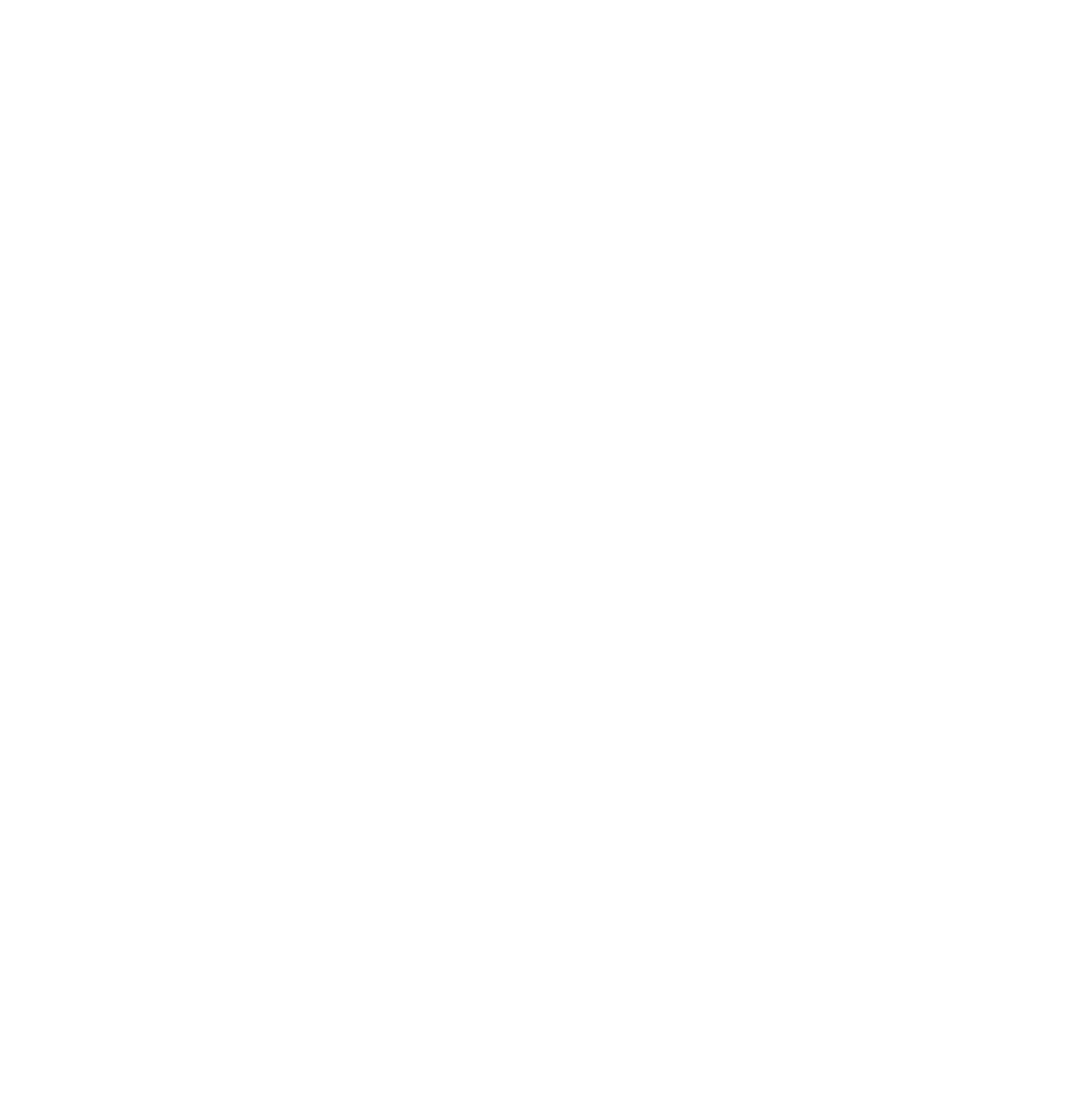
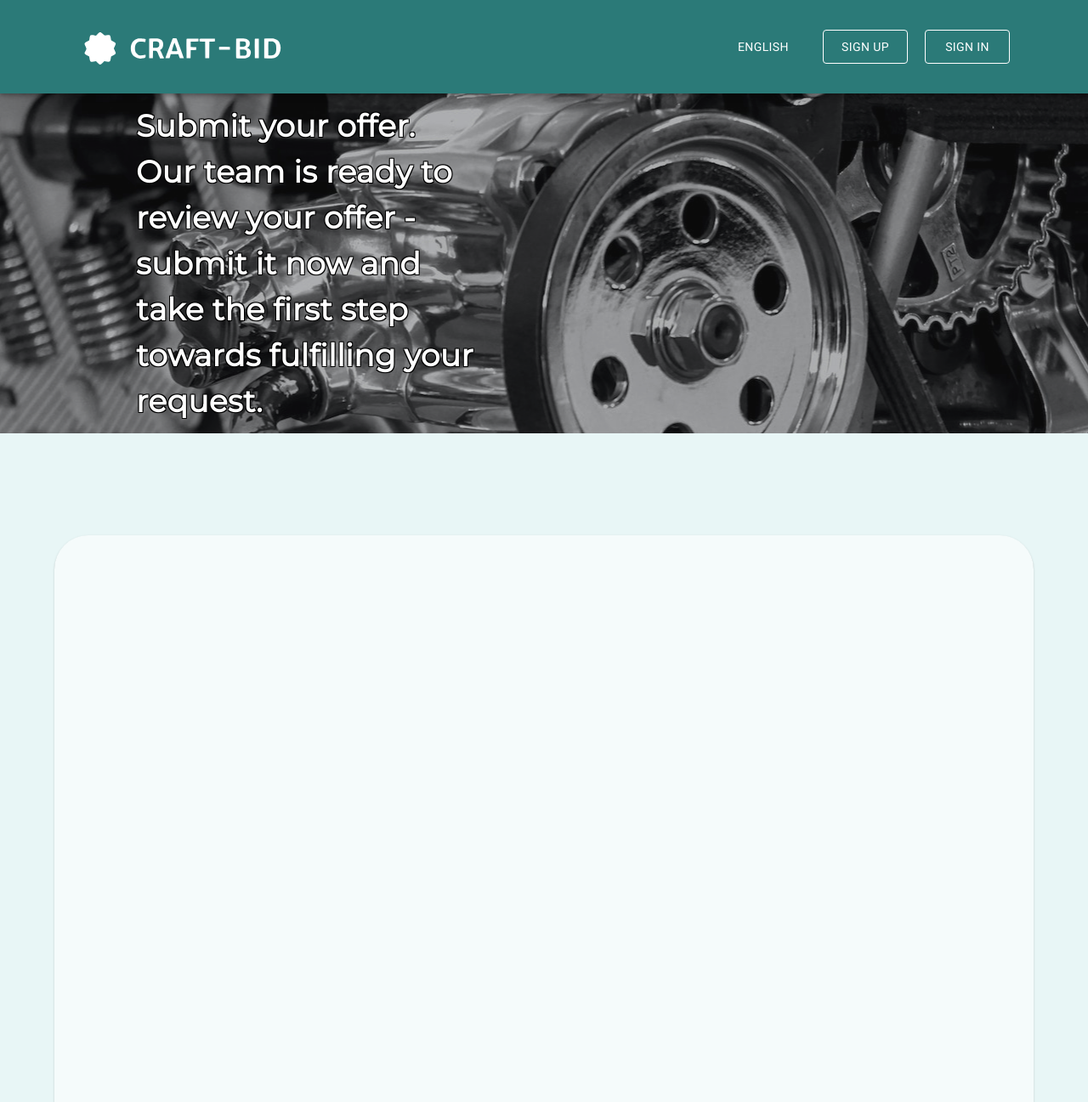
Before and after one commit to Craft-bid/ecom-craft-bid-website, a React (Vite) app: page /submit_offer in a window 1280 px wide. Before the commit this address had no page. Shown: the top 1297 px of the page at 85% size. Before the commit the page ends 800 px from the top, so only its background shows below. Built offline with nearby package versions, Linux system fonts and the light colour scheme.

Commit message:
feat: added basic offer page skeleton

```diff
--- a/src/App.tsx
+++ b/src/App.tsx
@@ -1,5 +1,6 @@
 import { Route, Routes } from 'react-router-dom';
 import { HomePage } from './pages/HomePage';
+import { OfferPage } from './pages/OfferPage';
 import '@fontsource/montserrat';
 import '@fontsource/lato';
 
@@ -10,6 +11,10 @@
         path='/'
         element={<HomePage />}
       />
+      <Route
+        path='/submit_offer'
+        element={<OfferPage />}
+      />
     </Routes>
   );
 }
--- a/src/pages/OfferPage.tsx
+++ b/src/pages/OfferPage.tsx
@@ -1 +1,33 @@
-export function OfferPage() {}
+import { Header } from '../templates/Header/Header';
+import { Grid } from '@mui/material';
+import { HeroSection } from '../components/HeroSection/HeroSection';
+import heroImage from '../assets/offer-hero.png';
+import { HeroSectionProps } from '../components/HeroSection/HeroSection.types';
+import { Footer } from '../templates/Footer/Footer';
+import { OfferContent } from '../templates/OfferContent/OfferContent';
+
+export function OfferPage() {
+  const heroSectionProps: HeroSectionProps = {
+    image: heroImage,
+    imageHeight: 400,
+    title: 'Submit your offer. Our team is ready to review your offer - submit it now and take the first step towards fulfilling your request.',
+    searchBar: false,
+  };
+
+  const homePageSxObj = {
+    backgroundColor: '#E8F6F6',
+  };
+  return (
+    <Grid
+      container
+      justifyContent={'center'}
+      height={'100vh'}
+      sx={homePageSxObj}
+    >
+      <Header />
+      <HeroSection {...heroSectionProps} />
+      <OfferContent />
+      <Footer />
+    </Grid>
+  );
+}
--- /dev/null
+++ b/src/templates/OfferContent/OfferContent.tsx
@@ -0,0 +1,23 @@
+import { Card, Grid } from '@mui/material';
+
+export function OfferContent() {
+  const pageSxObj = {
+    backgroundColor: '#E8F6F6',
+  };
+
+  const cardSxObj = { backgroundColor: '#F5FBFB', width: '90%', minHeight: 1400, borderRadius: 10 };
+  return (
+    <Grid
+      container
+      height={'auto'}
+      sx={pageSxObj}
+      justifyContent={'center'}
+      alignItems={'center'}
+      flexDirection={'column'}
+      paddingTop={15}
+      paddingBottom={15}
+    >
+      <Card sx={cardSxObj}></Card>
+    </Grid>
+  );
+}
```
Also changed, not shown: src/assets/offer-hero.png (added).
